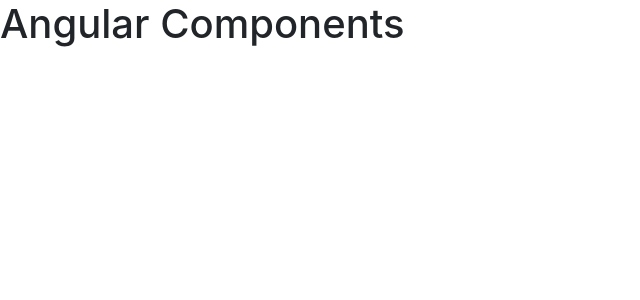
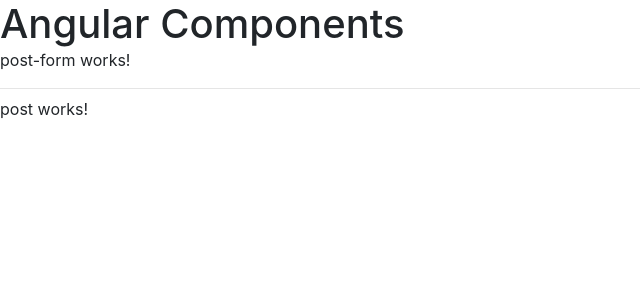
Before and after one commit to IonM888/table, an Angular app: page / in a window 1280 px wide. Shown: the top 300 px of the page, without its empty margins (0-640 px from the left). Built offline with nearby package versions, Linux system fonts and the light colour scheme.

Commit message:
sau adaugat componentele in app.component.html

```diff
--- a/src/app/app.component.html
+++ b/src/app/app.component.html
@@ -48,4 +48,10 @@
 
 <div class="containter">
   <h1>Angular Components</h1>
+
+
+  <app-post-form></app-post-form>
+  <hr>
+
+  <app-post></app-post>
 </div>
```
